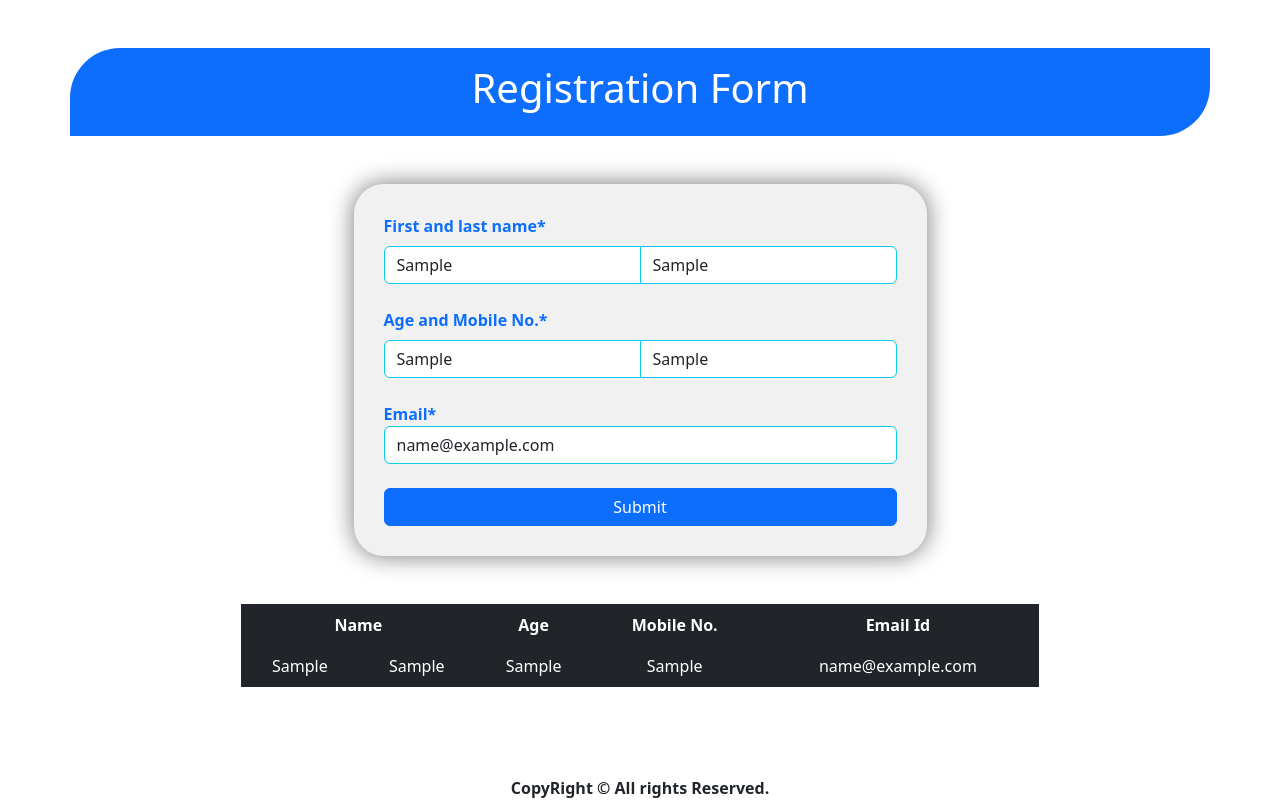
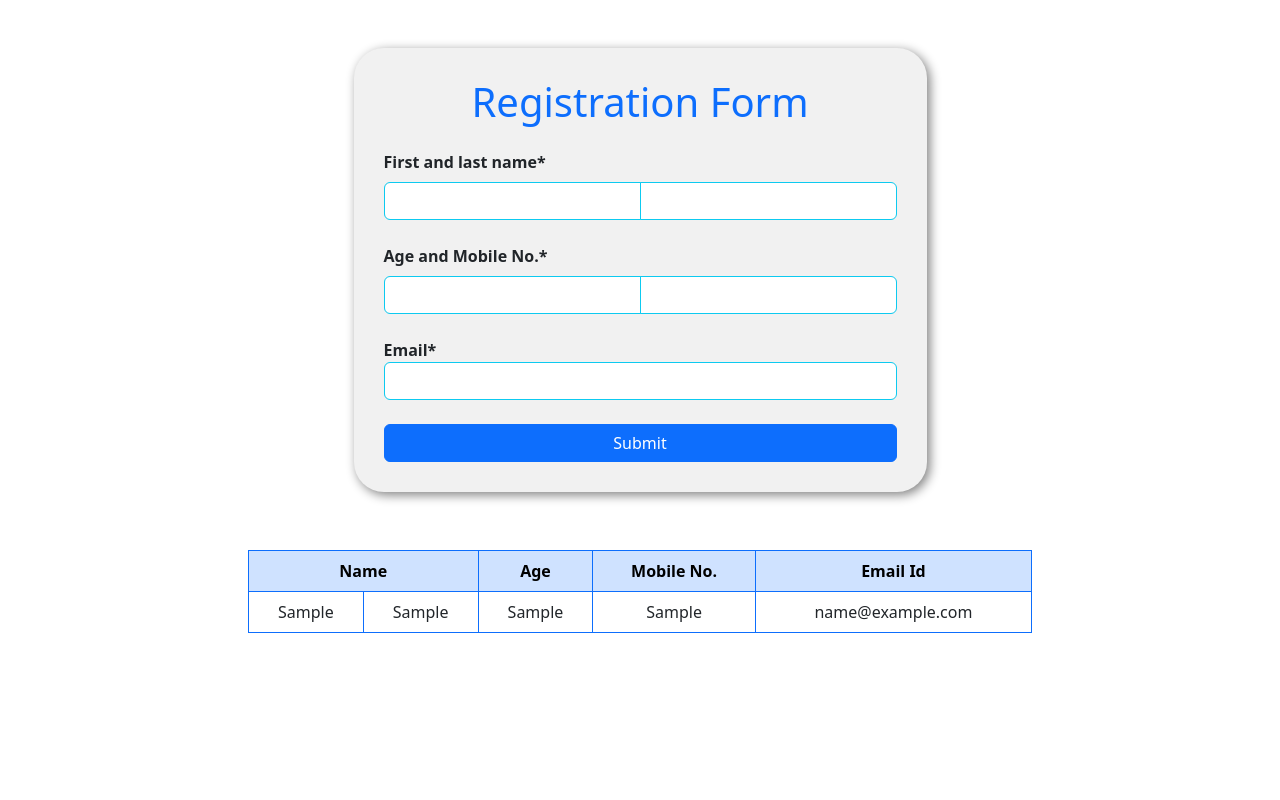
Before and after one commit to tejaskapse1902/Registration-Form, a plain HTML site: page index.html in a window 1280 px wide. Both pictures are taken after typing "Sample", "Sample", "Sample", "Sample", "name@example.com" into the empty fields and a click on the button "Submit". Drawn offline with Linux system fonts and the light colour scheme.

Commit message:
Add files via upload

```diff
--- a/index.html
+++ b/index.html
@@ -10,14 +10,14 @@
     <style>
         .inner-div {
             background-color: rgb(241, 241, 241);
-            box-shadow: 0px 0px 23px 1px gray;
+            box-shadow: 3px 3px 11px 0px gray;
             padding: 30px;
             border-radius: 30px;
         }
 
         @media (max-width: 992px) {
             .table {
-                max-width: 100% !important;
+                max-width: 90% !important;
             }
         }
 
@@ -26,37 +26,36 @@
             max-width: 70%;
         }
 
-        nav {
-            border-radius: 50px 0px 50px 0px;
+        .table-scroll {
+            overflow: scroll;
+            padding: 10px;
         }
     </style>
 </head>
 
 <body>
-    <nav class="container bg-primary p-3 mt-5">
-        <div class="w-100 text-center text-white">
-            <h1>Registration Form</h1>
-        </div>
-    </nav>
     <div class="container mt-5">
         <div class="d-flex justify-content-center align-items-center main-div mb-5">
             <div class="inner-div">
+                <div class="w-100 text-center text-primary mb-4">
+                    <h1>Registration Form</h1>
+                </div>
                 <form>
-                    <label class="form-label fw-bold text-primary">First and last name*</label>
+                    <label class="form-label fw-bold text-dark">First and last name*</label>
                     <div class="input-group mb-4 border-dark">
                         <input type="text" aria-label="First name" name="FName" id="FName"
                             class="form-control border-info" required>
                         <input type="text" aria-label="Last name" name="LName" id="LName"
                             class="form-control border-info" required>
                     </div>
-                    <label class="form-label fw-bold text-primary">Age and Mobile No.*</label>
+                    <label class="form-label fw-bold text-dark">Age and Mobile No.*</label>
                     <div class="input-group mb-4 border-dark">
                         <input type="text" aria-label="Age" name="Age" id="Age" class="form-control border-info"
                             required>
                         <input type="text" aria-label="Mob" name="Mob" id="Mob" class="form-control border-info"
                             required>
                     </div>
-                    <label class="form-ilabel fw-bold text-primary" id="inputGroup-sizing-sm">Email*</label>
+                    <label class="form-ilabel fw-bold text-dark" id="inputGroup-sizing-sm">Email*</label>
                     <div class="input-group mb-4 border-dark">
                         <input type="email" class="form-control border-info" name="Email" id="Email" aria-label="Email"
                             aria-describedby="inputGroup-sizing-sm" required>
@@ -69,10 +68,10 @@
                 </form>
             </div>
         </div>
-        <div class="row justify-content-center">
-            <table class="table table-bordered border-dark text-center" id="show_table">
-                <thead class="bg-dark text-white">
-                    <tr>
+        <div class="row justify-content-center table-scroll">
+            <table class="table table-bordered border-primary text-center" id="show_table">
+                <thead class="text-dark">
+                    <tr class="table-primary border-primary">
                         <th scope="col" colspan="2">Name</th>
                         <th scope="col">Age</th>
                         <th scope="col">Mobile No.</th>
@@ -82,9 +81,7 @@
             </table>
         </div>
     </div>
-    <footer class="fixed-bottom text-center fs-6 fw-bolder bg-default">
-        CopyRight &copy All rights Reserved.
-    </footer>
+
     <script>
         var list0 = [];
         var list1 = [];
@@ -119,6 +116,13 @@
 
             n++;
             x++;
+
+            // Clear form fields
+            document.getElementById("FName").value = "";
+            document.getElementById("LName").value = "";
+            document.getElementById("Age").value = "";
+            document.getElementById("Mob").value = "";
+            document.getElementById("Email").value = "";
         }
     </script>
 </body>
```
